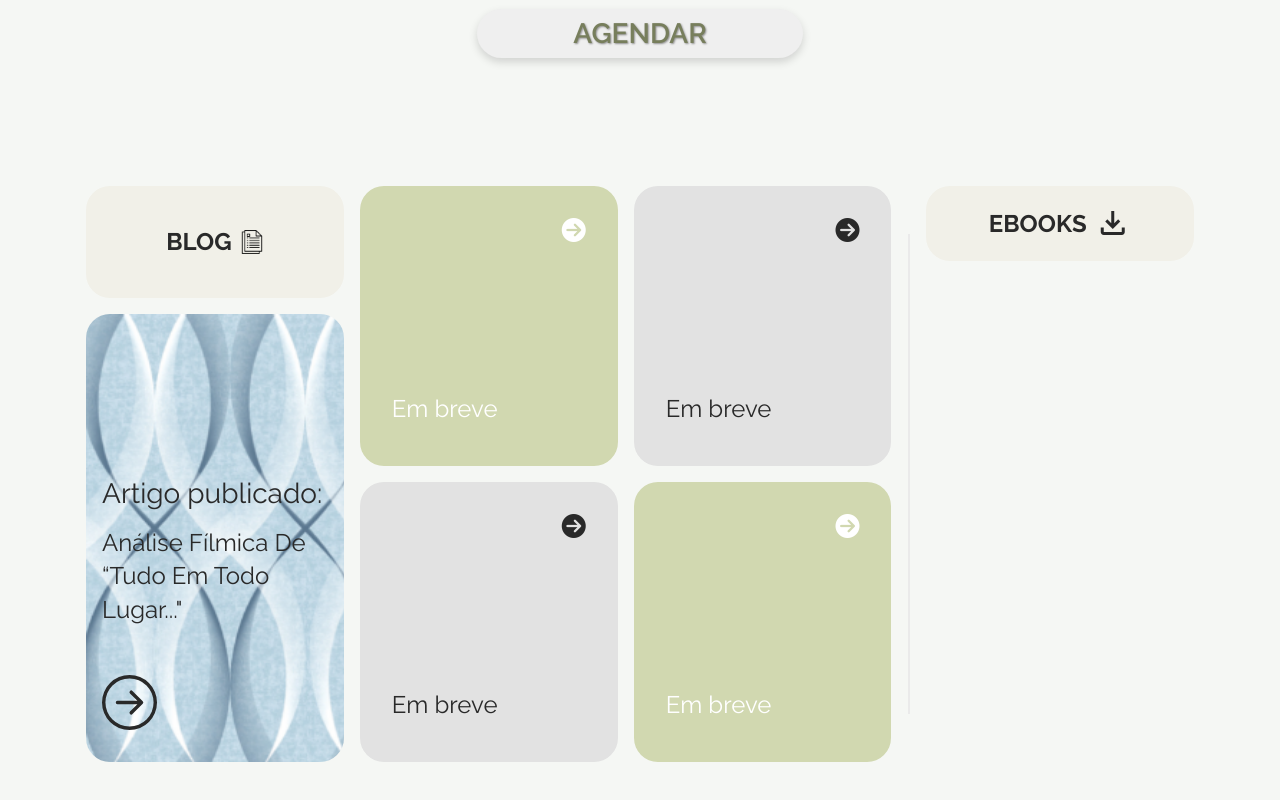
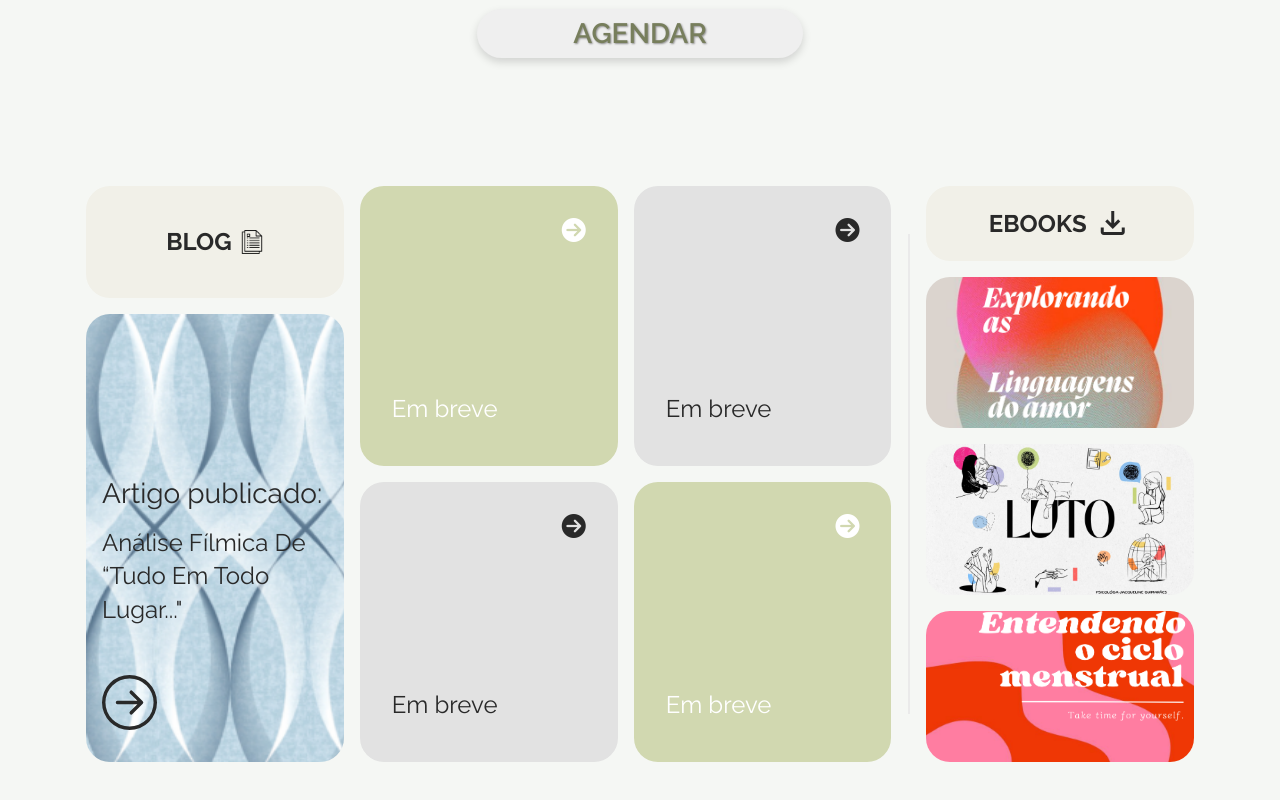
Before and after one commit to jacguima/jacqueline-guimaraes, a React (Create React App) app: page / in a window 1280 px wide. Shown: the part 6350-7150 px from the top of the page. Built offline with nearby package versions, Linux system fonts and the light colour scheme.

Commit message:
Update mosaic card content with new images and classes
Replaced the placeholder "soon" mosaic cards with content-specific classes and associated background images. These changes enhance visual representation for love, grief, and menstrual cycle topics.

```diff
--- a/src/componentes/mosaic/mosaic.css
+++ b/src/componentes/mosaic/mosaic.css
@@ -27,7 +27,7 @@
         color: #292929;
 
         h3 {
-        font-size: 1.5rem;
+            font-size: 1.5rem;
         }
 
         img {
@@ -89,6 +89,23 @@
         color: #292929;
     }
 
-    .ebook {
+    .mosaic-card.content {
+        background-size: cover;
+        background-position: center;
+        background-repeat: no-repeat;
+
+        &.content-love {
+            background-image: url("../../assets/images/ebooklinguagensdoamor.png");
+        }
+
+        &.content-grief {
+            background-image: url("../../assets/images/luto.jpg");
+            background-size: 124%;
+        }
+
+        &.content-cycle {
+            background-image: url("../../assets/images/ebookciclomenstrual.png");
+            background-position-x: right;
+        }
     }
 }
--- a/src/componentes/mosaic/mosaic.js
+++ b/src/componentes/mosaic/mosaic.js
@@ -109,13 +109,13 @@ const Mosaic = () => {
             </div>
           </div>
           <div style={{ display: "flex", flex: 2 }}>
-            <div className={"mosaic-card soon"}></div>
+            <div className={"mosaic-card content content-love"}></div>
           </div>
           <div style={{ display: "flex", flex: 2 }}>
-            <div className={"mosaic-card soon"}></div>
+            <div className={"mosaic-card content content-grief"}></div>
           </div>
           <div style={{ display: "flex", flex: 2 }}>
-            <div className={"mosaic-card soon"}></div>
+            <div className={"mosaic-card content content-cycle"}></div>
           </div>
         </div>
       </div>
```
